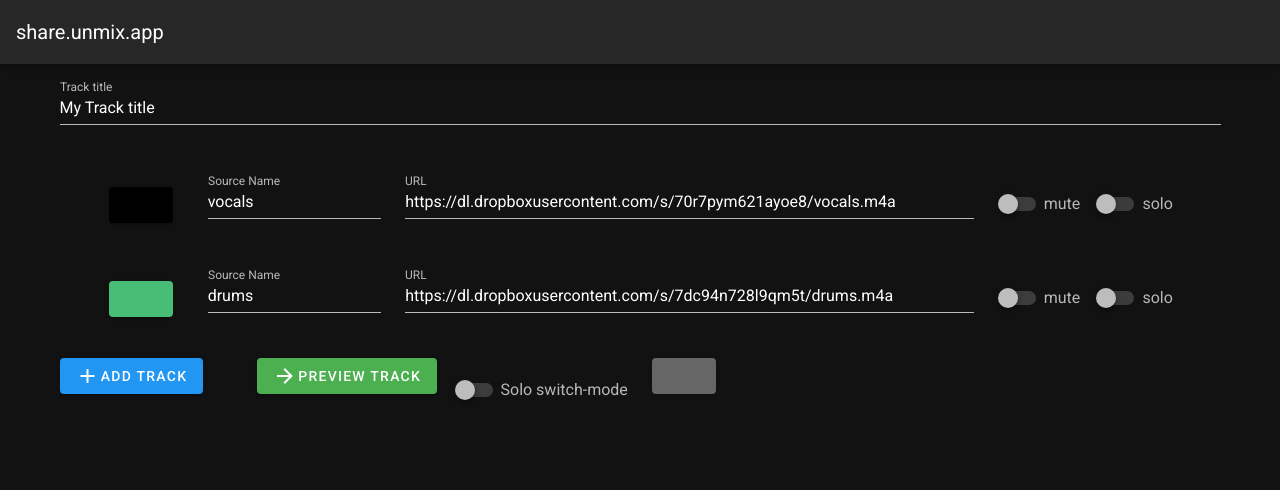
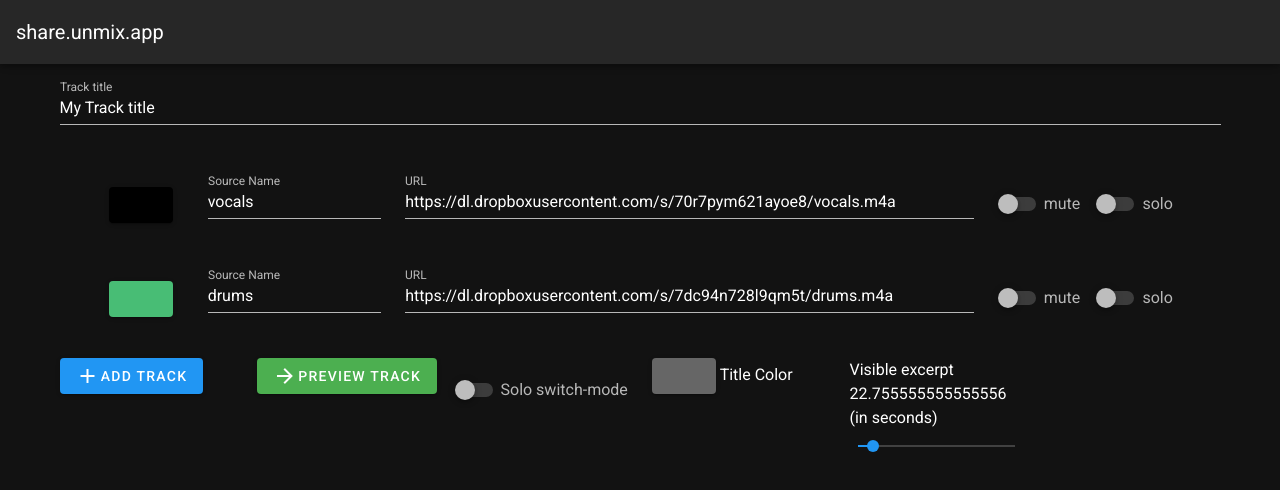
Before and after one commit to sigsep/share, a Vue app: page /create in a window 1280 px wide. Shown: the top 490 px of the page. Built offline with nearby package versions, Linux system fonts and the light colour scheme; no server answers.

Commit message:
re-add zoom control

```diff
--- a/src/views/Create.vue
+++ b/src/views/Create.vue
@@ -18,16 +18,6 @@
               placeholder="Track title"
             ></v-text-field>
           </v-col>
-<!--          <v-col cols="4" sm="4">-->
-<!--            Waveform Zoom {{ playerconf.zoom }} Samples per Pixel-->
-<!--            <v-slider-->
-<!--              v-model="playerconf.zoom"-->
-<!--              class="align-center"-->
-<!--              :max="10240"-->
-<!--              :min="256"-->
-<!--            >-->
-<!--            </v-slider>-->
-<!--          </v-col>-->
         </v-row>
         <v-row justify="center" align="center" v-for="(stem, index) in playerconf.streams"  v-bind:key="index">
           <v-col cols="12" sm="1">
@@ -118,7 +108,19 @@
             >
             </v-color-picker>
             </v-menu>
+            Title Color
          </v-col>
+         <v-col cols="12" sm="2">
+            Visible excerpt {{ 980 * (playerconf.zoom / 44100) }} (in seconds)
+            <v-slider
+              v-model="playerconf.zoom"
+              class="align-center"
+              :max="8192"
+              :min="256"
+            >
+            </v-slider>
+          </v-col>
+
         </v-row>
       </v-container>
       </v-form>
@@ -156,7 +158,7 @@
                 margin="auto"
                 elevation="10"
               >
-                  <Player :key="combKey" :ref="player" :urls="tracklist" :conf="playerconf"></Player>
+                  <Player ref="player" :key="combKey" :urls="tracklist" :conf="playerconf"></Player>
               </v-sheet>
             </v-col>
         </v-row>
@@ -230,11 +232,11 @@ export default {
       '(\\#[-a-z\\d_]*)?$','i'); // fragment locator
       return !!pattern.test(str)
     },
-    processURL (str) {
+    // processURL (str) {
       // TODO: 1) identify dropbox share 2) light up button 3) on button press, convert url
-        var str = "https://dl.dropboxusercontent.com/s/7dc94n728l9qm5t/drums.m4a";
-        var res = str.split("/").slice(4, 6);
-    },
+        // var str = "https://dl.dropboxusercontent.com/s/7dc94n728l9qm5t/drums.m4a";
+        // var res = str.split("/").slice(4, 6);
+    // },
     addButton (){
       this.playerconf.streams.push(
         {
@@ -270,6 +272,10 @@ export default {
     },
   },
   computed: {
+    playersize: function () {
+      console.log(this.$refs.player.$el.width)
+      return 1.0
+    },
     title: function () {
       return this.playerconf.title
     },
```
